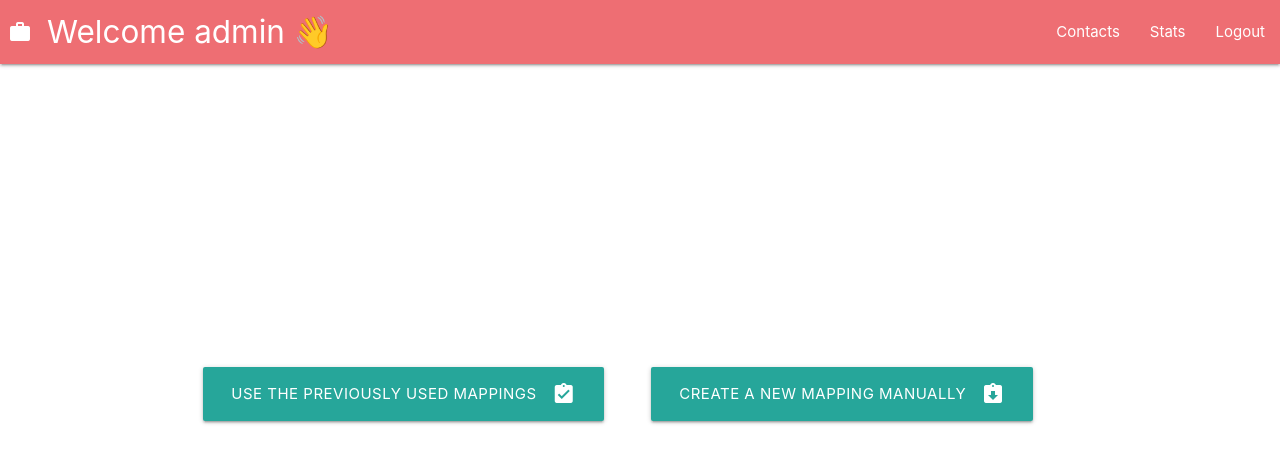
After one commit to rssowmiyan/hiring-last-mile-system, a Django app: page /contacts/choice/ in a window 1280 px wide. The commit adds this page. Shown: the top 463 px of the page. Run offline with Django 3.2, Linux system fonts and the light colour scheme; a user stored in the database is signed in.

Commit message:
Adding offerChoice.html and its views

```diff
--- a/contacts/templates/contacts/home.html
+++ b/contacts/templates/contacts/home.html
@@ -19,10 +19,6 @@
         </div>
     </div>
 </div> -->
-{% if error %}
-Materialize.toast('I am a toast!', 4000)
-{% endif %}
-
 
 <div class="container" style="margin-top:50px ;">
     <form action="" method="POST" enctype="multipart/form-data">
--- a/contacts/templates/contacts/matching.html
+++ b/contacts/templates/contacts/matching.html
@@ -3,6 +3,7 @@
 {% block content %}
 <div class="container">
     <form action="" method="POST">
+        <input id="option" type="checkbox" value="checked" name="checkBox">
         {% csrf_token %}
         {% for name in names %}
         {{name}}:
--- /dev/null
+++ b/contacts/templates/contacts/offerachoice.html
@@ -0,0 +1,19 @@
+{% extends "contacts/base.html" %}
+{% load materializecss %}
+{% block content %}
+<div class="container" style="margin-top: 35vh;">
+    <div class="row">
+        <div class="col s6">
+            <a class="btn waves-effect waves-light btn-large" href="#"
+            type="submit">Use the previously used mappings
+                <i class="material-icons right">assignment_turned_in</i>
+            </a>
+        </div>
+        <div class="col s6">
+            <a class="btn waves-effect waves-light btn-large" href="{% url 'contacts:matchFields' %}"  type="submit"> Create a new mapping manually
+                <i class="material-icons right">assignment_returned</i>
+            </a>
+        </div>
+    </div>
+</div>
+{% endblock %}
--- a/contacts/urls.py
+++ b/contacts/urls.py
@@ -7,4 +7,5 @@ urlpatterns=[
     path('',views.home,name='home'),
     path('manual/',views.manualEntry,name='manualEntry'),
     path('match/',views.matchFields,name='matchFields'),
+    path('choice/',views.offerAChoice,name='offerAChoice'),
 ]
--- a/contacts/views.py
+++ b/contacts/views.py
@@ -8,6 +8,7 @@ from django.http import HttpResponse
 import pandas as pd
 from pprint import pprint
 from django.contrib.auth.decorators import login_required
+from pathlib import Path
 # ------------------------------------------------------------------------------------ #
 def home(request):
     if request.method == 'POST':
@@ -17,57 +18,67 @@ def home(request):
             print(temp.upload_file.url)
             # storing the filename uploaded in this session
             request.session['filepath'] = temp.upload_file.url
-            return redirect('contacts:matchFields')
+            return redirect('contacts:offerAChoice')
     else:
         form = UploadForm()
         return render(request,'contacts/home.html',{'form':form})
 
 
+
+@login_required(login_url='/')
+def offerAChoice(request):
+    path_to_file = f'./media/{request.user.username}.txt'
+    path = Path(path_to_file)
+    '''
+    if path.is_file(): # return true if the file exists
+        return render('contacts/offerachoice.html')
+    else: # If the file doesn't exists we'll jump to the fields matching process
+        return redirect('contacts:matchFields')
+    '''
+    return render(request,'contacts/offerachoice.html')
+
 @login_required(login_url='/')
 def matchFields(request):
     if(request.method=='POST'):
-        filepath = '/media/Sample_Data_Contact_db_v1.csv'
-        # filepath = request.session.get('filepath')
+        filepath = request.session.get('filepath')
         if(filepath[-3:]=='csv'):
             print();pprint(f'extension -> {filepath[-3:]}')
             filepath = f'.{filepath}'
             df = pd.read_csv(filepath)
-        # converting excel to csv and then to dataframe
         else:
+            # converting excel to csv and then to dataframe
             print();pprint(f'extension -> {filepath[-4:]}')
             filepath = f'.{filepath}'
             df = pd.read_excel('filepath')
             df.to_csv('filepath',index=False)
         df.drop(df.filter(regex="Unnamed"),axis=1, inplace=True)
         names = list(df.columns)
-        matched = { key:request.POST.get(key, False) for key in names }
-        try:
-            keyvaluepair_file = open('E:/Hiring challenge project/media/keyvaluepair.txt', 'wt')
+        if request.POST.get('checkBox') == None:  # Don't use  prev key value pair
+            matched = { key:request.POST.get(key, False) for key in names }
+            # saving the mappings done by the user
+            path_to_file = f'./media/{request.user.username}.txt'
+            keyvaluepair_file = open('path_to_file', 'wt+')
             keyvaluepair_file.write(str(matched))
             keyvaluepair_file.close()
-        except:
+        else: # Use the prev key value pair
             pass
         df.rename(columns = matched, inplace = True)
         df.set_index("full_name",drop=True)
         dictionary = df.to_dict(orient='index')
-        # pprint(f'dictionary->{dictionary}')
-        for index, object in dictionary.items():
-            model = ContactInfo()
-            for key,value in object.items():
-                setattr(model, key, value)
-            setattr(model, 'index', index)
-            model.save()
+        # for index, object in dictionary.items():
+        #     model = ContactInfo()
+        #     for key,value in object.items():
+        #         setattr(model, key, value)
+        #     setattr(model, 'index', index)
+        #     model.save()
         return HttpResponse('<h1>cols renamed!</h1>')
 
     else:
-        # filepath = request.session.get('filepath')
-        filepath = '/media/Sample_Data_Contact_db_v1.csv'
+        filepath = request.session.get('filepath')
         filepath = f'.{filepath}'
         df = pd.read_csv(filepath)
-        #drop unnamed fields
-        df.drop(df.filter(regex="Unnamed"),axis=1, inplace=True)
-        # cols in the uploaded excel sheet
-        names = list(df.columns)
+        df.drop(df.filter(regex="Unnamed"),axis=1, inplace=True) # drop unnamed fields
+        names = list(df.columns) # show the cols in the uploaded excel sheet
         # pprint(names)
         fields = [field.name for field in ContactInfo._meta.get_fields()]
         fields = sorted(fields,key=str.lower)
--- a/media/keyvaluepair.txt
+++ b/media/keyvaluepair.txt
@@ -1 +1 @@
-{'username': 'full_name', 'First Name': 'first_name', 'Middle Name': 'middle_name', 'Last Name': 'last_name', 'Company': 'company', 'Designation': 'designation', 'Email Id': 'email', 'Aadhar Card': 'aadhar_id', 'Pan Card': 'pancard_id', 'Phone': 'phone_number', 'Location': 'location', 'Gender': 'gender', 'Title': 'title', 'Department': 'department', 'University': 'university', 'Degree': 'degree', 'Passing Year': 'passing_year', 'College': 'college', 'Linkedin URL': 'linkedin', 'Facebook URL': 'facebook', 'Instagram ID': 'instagram_id', 'Industry': 'industry', 'Country': 'country', 'State': 'state', 'Zip': 'zipcode', 'Key Skills': 'key_skills', 'Total Exp': 'total_exp', 'Years in Business': 'years_in_business', 'CIN No': 'cin_no', 'Turnover': 'turnover', 'Date of Incorporation': 'date_of_incorporation', 'Employees': 'employees', 'CTC': 'ctc', 'Notes': 'notes', 'Remarks': 'remarks', 'Next Action': 'next_act', 'UDF 01': 'udf01', 'UDF 02': 'udf02', 'UDF 03': 'udf03', 'UDF 04': 'udf04', 'UDF 05': 'udf05', 'UDF 06': 'udf06', 'UDF 07': 'udf07', 'UDF 08': 'udf08', 'UDF 09': 'udf09', 'UDF 10': 'udf10'}
+{'username': 'full_name', 'First Name': 'first_name', 'Middle Name': 'middle_name', 'Last Name': 'last_name', 'Company': 'company', 'Designation': 'designation', 'Email Id': 'email', 'Aadhar Card': 'aadhar_id', 'Pan Card': 'pancard_id', 'Phone': 'phone_number', 'Location': 'location', 'Gender': 'gender', 'Title': 'title', 'Department': 'designation', 'University': 'university', 'Degree': 'degree', 'Passing Year': 'passing_year', 'College': 'college', 'Linkedin URL': 'linkedin', 'Facebook URL': 'facebook', 'Instagram ID': 'instagram_id', 'Industry': 'industry', 'Country': 'country', 'State': 'state', 'Zip': 'zipcode', 'Key Skills': 'key_skills', 'Total Exp': 'total_exp', 'Years in Business': 'years_in_business', 'CIN No': 'cin_no', 'Turnover': 'turnover', 'Date of Incorporation': 'date_of_incorporation', 'Employees': 'employees', 'CTC': 'ctc', 'Notes': 'notes', 'Remarks': 'remarks', 'Next Action': 'next_act', 'UDF 01': 'udf01', 'UDF 02': 'udf02', 'UDF 03': 'udf03', 'UDF 04': 'udf04', 'UDF 05': 'udf05', 'UDF 06': 'udf06', 'UDF 07': 'udf07', 'UDF 08': 'udf08', 'UDF 09': 'udf09', 'UDF 10': 'udf10'}
```
Also changed, not shown: db.sqlite3.
